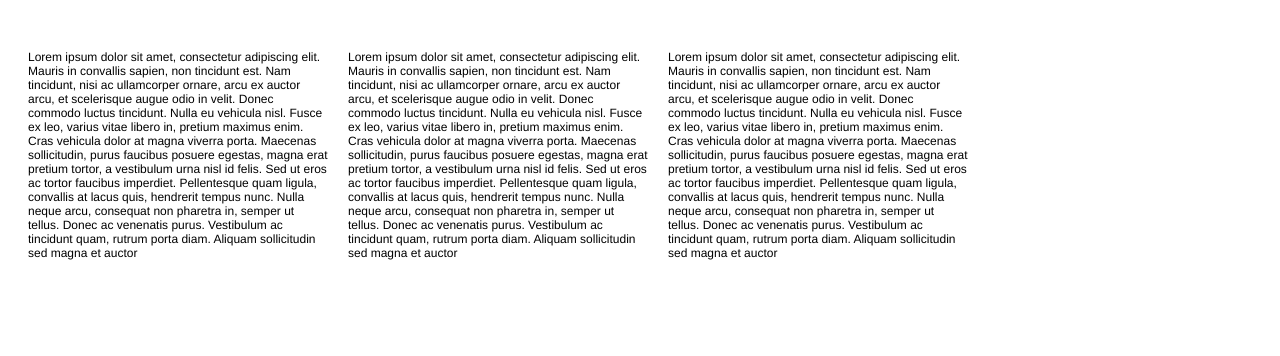
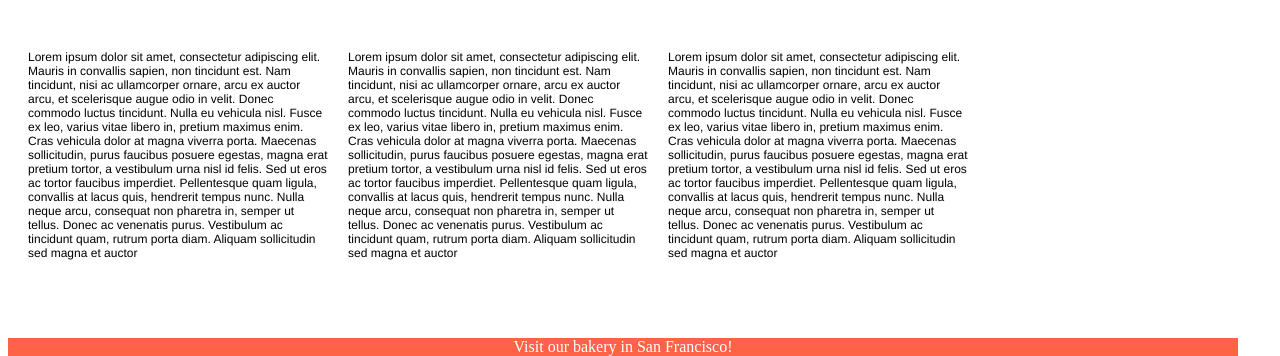
Before and after one commit to Cecilia85/bakery, a plain HTML site: page index.html in a window 1280 px wide. Shown: the part 470-826 px from the top of the page. Before the commit the page ends 800 px from the top, so only its background shows below. Drawn offline with Linux system fonts and the light colour scheme.

Commit message:
Added a footer

```diff
--- a/index.html
+++ b/index.html
@@ -7,8 +7,13 @@
 <body>
   <header><h1>The finest bakery</h1></header>
   <h2>Youll find all the flavors</h2>
-  <p>Lorem ipsum dolor sit amet, consectetur adipiscing elit. Mauris in convallis sapien, non tincidunt est. Nam tincidunt, nisi ac ullamcorper ornare, arcu ex auctor arcu, et scelerisque augue odio in velit. Donec commodo luctus tincidunt. Nulla eu vehicula nisl. Fusce ex leo, varius vitae libero in, pretium maximus enim. Cras vehicula dolor at magna viverra porta. Maecenas sollicitudin, purus faucibus posuere egestas, magna erat pretium tortor, a vestibulum urna nisl id felis. Sed ut eros ac tortor faucibus imperdiet. Pellentesque quam ligula, convallis at lacus quis, hendrerit tempus nunc. Nulla neque arcu, consequat non pharetra in, semper ut tellus. Donec ac venenatis purus. Vestibulum ac tincidunt quam, rutrum porta diam. Aliquam sollicitudin sed magna et auctor</p>
-  <p>Lorem ipsum dolor sit amet, consectetur adipiscing elit. Mauris in convallis sapien, non tincidunt est. Nam tincidunt, nisi ac ullamcorper ornare, arcu ex auctor arcu, et scelerisque augue odio in velit. Donec commodo luctus tincidunt. Nulla eu vehicula nisl. Fusce ex leo, varius vitae libero in, pretium maximus enim. Cras vehicula dolor at magna viverra porta. Maecenas sollicitudin, purus faucibus posuere egestas, magna erat pretium tortor, a vestibulum urna nisl id felis. Sed ut eros ac tortor faucibus imperdiet. Pellentesque quam ligula, convallis at lacus quis, hendrerit tempus nunc. Nulla neque arcu, consequat non pharetra in, semper ut tellus. Donec ac venenatis purus. Vestibulum ac tincidunt quam, rutrum porta diam. Aliquam sollicitudin sed magna et auctor</p>
-<p>Lorem ipsum dolor sit amet, consectetur adipiscing elit. Mauris in convallis sapien, non tincidunt est. Nam tincidunt, nisi ac ullamcorper ornare, arcu ex auctor arcu, et scelerisque augue odio in velit. Donec commodo luctus tincidunt. Nulla eu vehicula nisl. Fusce ex leo, varius vitae libero in, pretium maximus enim. Cras vehicula dolor at magna viverra porta. Maecenas sollicitudin, purus faucibus posuere egestas, magna erat pretium tortor, a vestibulum urna nisl id felis. Sed ut eros ac tortor faucibus imperdiet. Pellentesque quam ligula, convallis at lacus quis, hendrerit tempus nunc. Nulla neque arcu, consequat non pharetra in, semper ut tellus. Donec ac venenatis purus. Vestibulum ac tincidunt quam, rutrum porta diam. Aliquam sollicitudin sed magna et auctor</p>
+  <p class="col-a">Lorem ipsum dolor sit amet, consectetur adipiscing elit. Mauris in convallis sapien, non tincidunt est. Nam tincidunt, nisi ac ullamcorper ornare, arcu ex auctor arcu, et scelerisque augue odio in velit. Donec commodo luctus tincidunt. Nulla eu vehicula nisl. Fusce ex leo, varius vitae libero in, pretium maximus enim. Cras vehicula dolor at magna viverra porta. Maecenas sollicitudin, purus faucibus posuere egestas, magna erat pretium tortor, a vestibulum urna nisl id felis. Sed ut eros ac tortor faucibus imperdiet. Pellentesque quam ligula, convallis at lacus quis, hendrerit tempus nunc. Nulla neque arcu, consequat non pharetra in, semper ut tellus. Donec ac venenatis purus. Vestibulum ac tincidunt quam, rutrum porta diam. Aliquam sollicitudin sed magna et auctor</p>
+  <p class="col-b">Lorem ipsum dolor sit amet, consectetur adipiscing elit. Mauris in convallis sapien, non tincidunt est. Nam tincidunt, nisi ac ullamcorper ornare, arcu ex auctor arcu, et scelerisque augue odio in velit. Donec commodo luctus tincidunt. Nulla eu vehicula nisl. Fusce ex leo, varius vitae libero in, pretium maximus enim. Cras vehicula dolor at magna viverra porta. Maecenas sollicitudin, purus faucibus posuere egestas, magna erat pretium tortor, a vestibulum urna nisl id felis. Sed ut eros ac tortor faucibus imperdiet. Pellentesque quam ligula, convallis at lacus quis, hendrerit tempus nunc. Nulla neque arcu, consequat non pharetra in, semper ut tellus. Donec ac venenatis purus. Vestibulum ac tincidunt quam, rutrum porta diam. Aliquam sollicitudin sed magna et auctor</p>
+<p class="col-c">Lorem ipsum dolor sit amet, consectetur adipiscing elit. Mauris in convallis sapien, non tincidunt est. Nam tincidunt, nisi ac ullamcorper ornare, arcu ex auctor arcu, et scelerisque augue odio in velit. Donec commodo luctus tincidunt. Nulla eu vehicula nisl. Fusce ex leo, varius vitae libero in, pretium maximus enim. Cras vehicula dolor at magna viverra porta. Maecenas sollicitudin, purus faucibus posuere egestas, magna erat pretium tortor, a vestibulum urna nisl id felis. Sed ut eros ac tortor faucibus imperdiet. Pellentesque quam ligula, convallis at lacus quis, hendrerit tempus nunc. Nulla neque arcu, consequat non pharetra in, semper ut tellus. Donec ac venenatis purus. Vestibulum ac tincidunt quam, rutrum porta diam. Aliquam sollicitudin sed magna et auctor</p>
 </body>
+
+<footer>
+  <a href="www.facebook.com">Visit our bakery in San Francisco!</a>
+</footer>
+
 </html>
--- a/stylesheet.css
+++ b/stylesheet.css
@@ -1,3 +1,10 @@
+
+
+header{
+background-image: url("../bakery/img/ny.jpg");
+height:300px;
+}
+
 h1{
 font-size: 100px;
 color:tomato;
@@ -16,12 +23,30 @@ font-family: Helvetica;
 font-size: 12px;
 float: left;
 padding-left: 20px;
+}
+footer{
+background-color: tomato;
+color: white;
+text-align: center;
+position: absolute;
+margin-top:300px;
+width: 1230px;
+}
+
+a{
+text-decoration: none;
+
 
 }
+a:link{
+color: white;
 
+}
+a:hover{
+color:forestgreen;
 
+}
+a:visited{
+color: tomato;
 
-header{
-background-image: url("../bakery/img/ny.jpg");
-height:300px;
 }
```
